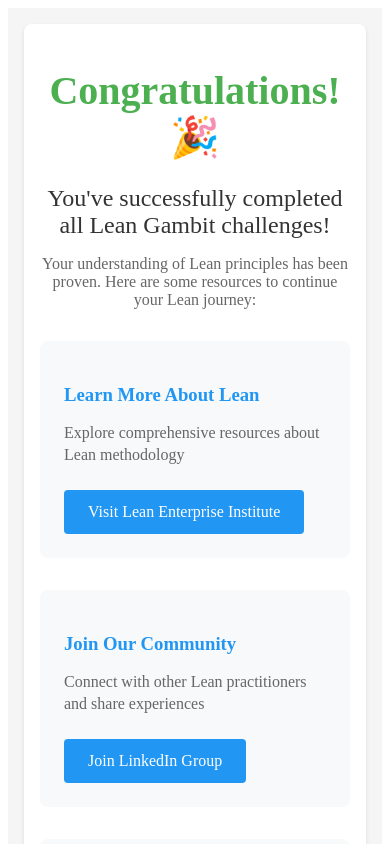
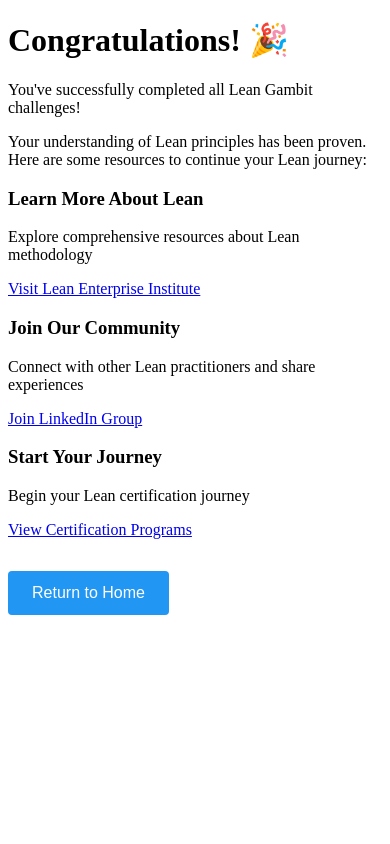
Before and after one commit to tipsyelifant/lean-gambit, a React (Vite) app: page /congratulations in a window 390 px wide. Shown: the top 844 px of the page. Built offline with nearby package versions, Linux system fonts and the light colour scheme.

Commit message:
Update components.css

```diff
--- a/src/styles/components.css
+++ b/src/styles/components.css
@@ -1,89 +1,3 @@
-/* General Layout */
-.app-container {
-  min-height: 100vh;
-  display: flex;
-  flex-direction: column;
-  background-color: #f5f5f5;
-}
-
-/* Home Page */
-.home-container {
-  max-width: 800px;
-  margin: 2rem auto;
-  padding: 2rem;
-  text-align: center;
-  background-color: white;
-  border-radius: 8px;
-  box-shadow: 0 2px 4px rgba(0, 0, 0, 0.1);
-}
-
-.game-description {
-  margin: 2rem 0;
-  line-height: 1.6;
-}
-
-.start-button {
-  padding: 1rem 2rem;
-  font-size: 1.2rem;
-  background-color: #4CAF50;
-  color: white;
-  border: none;
-  border-radius: 4px;
-  cursor: pointer;
-  transition: background-color 0.3s;
-}
-
-.start-button:hover {
-  background-color: #45a049;
-}
-
-/* Letter Page */
-.letter-container {
-  max-width: 800px;
-  margin: 2rem auto;
-  padding: 2rem;
-  background-color: white;
-  border-radius: 8px;
-  box-shadow: 0 2px 4px rgba(0, 0, 0, 0.1);
-}
-
-.letter-content {
-  margin: 2rem 0;
-  line-height: 1.6;
-}
-
-/* Puzzle Page */
-.puzzle-container {
-  max-width: 800px;
-  margin: 2rem auto;
-  padding: 2rem;
-  background-color: white;
-  border-radius: 8px;
-  box-shadow: 0 2px 4px rgba(0, 0, 0, 0.1);
-}
-
-.puzzle-content {
-  margin: 2rem 0;
-}
-
-.answer-input {
-  margin: 1.5rem 0;
-}
-
-.answer-input label {
-  display: block;
-  margin-bottom: 0.5rem;
-  font-weight: bold;
-}
-
-.answer-input input {
-  width: 100%;
-  padding: 0.8rem;
-  font-size: 1rem;
-  border: 1px solid #ddd;
-  border-radius: 4px;
-}
-
 /* Navigation Buttons */
 .navigation-buttons {
   display: flex;
@@ -116,131 +30,12 @@
   background-color: #cccccc;
 }
 
-/* Feedback and Hints */
-.feedback {
-  margin: 1rem 0;
-  padding: 1rem;
-  border-radius: 4px;
-  text-align: center;
+.next-button.complete {
+  background-color: #4CAF50;
 }
 
-.feedback.correct {
-  background-color: #dff0d8;
-  color: #3c763d;
-  border: 1px solid #d6e9c6;
+.next-button.complete:hover {
+  background-color: #45a049;
 }
 
-.feedback.incorrect {
-  background-color: #f2dede;
-  color: #a94442;
-  border: 1px solid #ebccd1;
-}
-
-.hint {
-  margin: 1rem 0;
-  padding: 1rem;
-  background-color: #fcf8e3;
-  color: #8a6d3b;
-  border: 1px solid #faebcc;
-  border-radius: 4px;
-  font-style: italic;
-}
-
-/* Congratulations Page */
-.congratulations-container {
-  max-width: 1000px;
-  margin: 2rem auto;
-  padding: 2rem;
-  background-color: white;
-  border-radius: 8px;
-  box-shadow: 0 2px 4px rgba(0, 0, 0, 0.1);
-}
-
-.congratulations-content {
-  text-align: center;
-}
-
-.congratulations-content h1 {
-  color: #4CAF50;
-  font-size: 2.5rem;
-  margin-bottom: 1rem;
-}
-
-.success-message {
-  font-size: 1.5rem;
-  color: #333;
-  margin-bottom: 1rem;
-}
-
-.subtitle {
-  color: #666;
-  margin-bottom: 2rem;
-}
-
-.external-links {
-  display: grid;
-  grid-template-columns: repeat(auto-fit, minmax(250px, 1fr));
-  gap: 2rem;
-  margin: 2rem 0;
-}
-
-.link-card {
-  background-color: #f8f9fa;
-  padding: 1.5rem;
-  border-radius: 8px;
-  text-align: left;
-  transition: transform 0.3s;
-}
-
-.link-card:hover {
-  transform: translateY(-5px);
-}
-
-.link-card h3 {
-  color: #2196F3;
-  margin-bottom: 1rem;
-}
-
-.link-card p {
-  color: #666;
-  margin-bottom: 1.5rem;
-  line-height: 1.4;
-}
-
-.external-link-button {
-  display: inline-block;
-  padding: 0.8rem 1.5rem;
-  background-color: #2196F3;
-  color: white;
-  text-decoration: none;
-  border-radius: 4px;
-  transition: background-color 0.3s;
-}
-
-.external-link-button:hover {
-  background-color: #1976D2;
-}
-
-/* Responsive Design */
-@media (max-width: 600px) {
-  .home-container,
-  .letter-container,
-  .puzzle-container,
-  .congratulations-container {
-    margin: 1rem;
-    padding: 1rem;
-  }
-
-  .navigation-buttons {
-    flex-direction: column;
-    gap: 1rem;
-  }
-
-  .navigation-buttons button {
-    width: 100%;
-  }
-
-  .external-links {
-    grid-template-columns: 1fr;
-  }
-}
+// ... existing code ...
```
